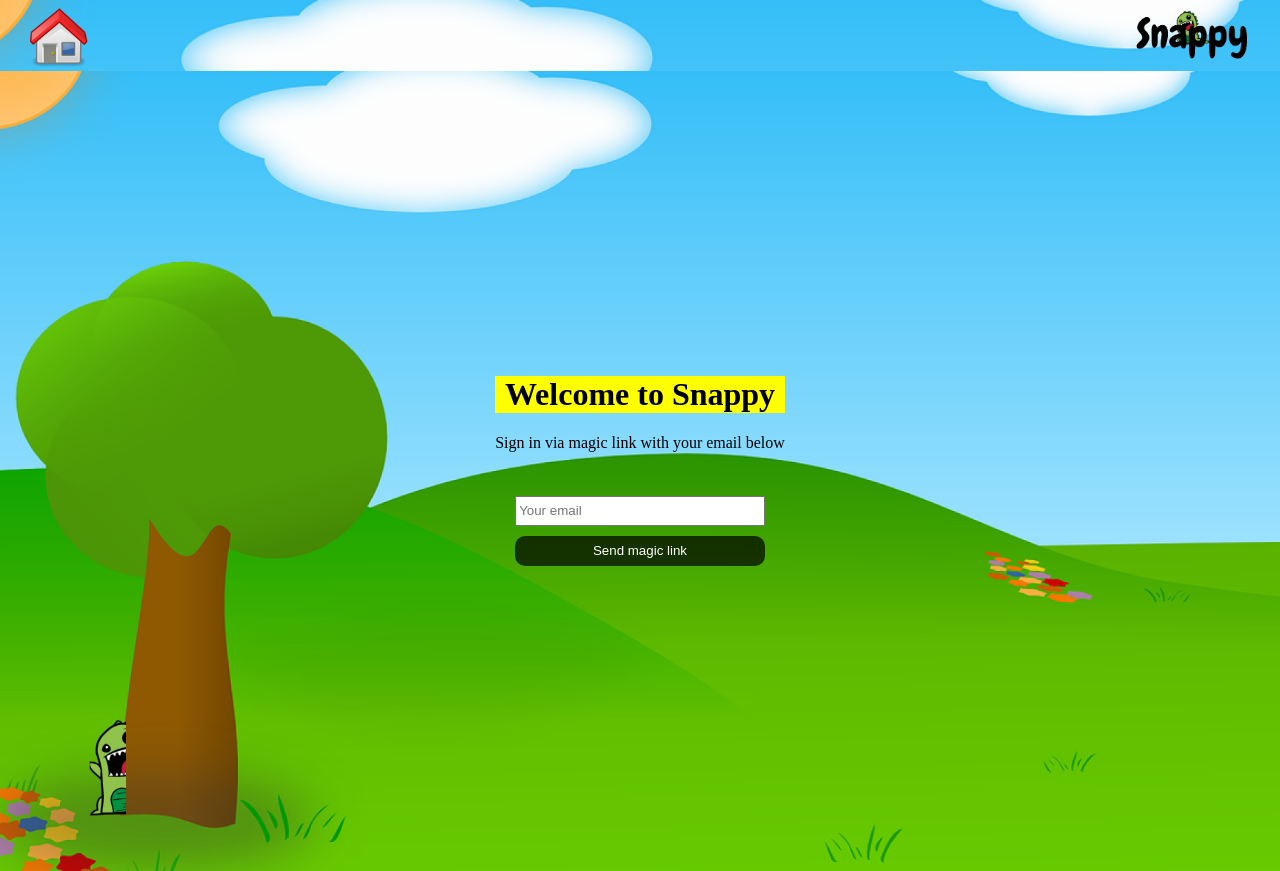
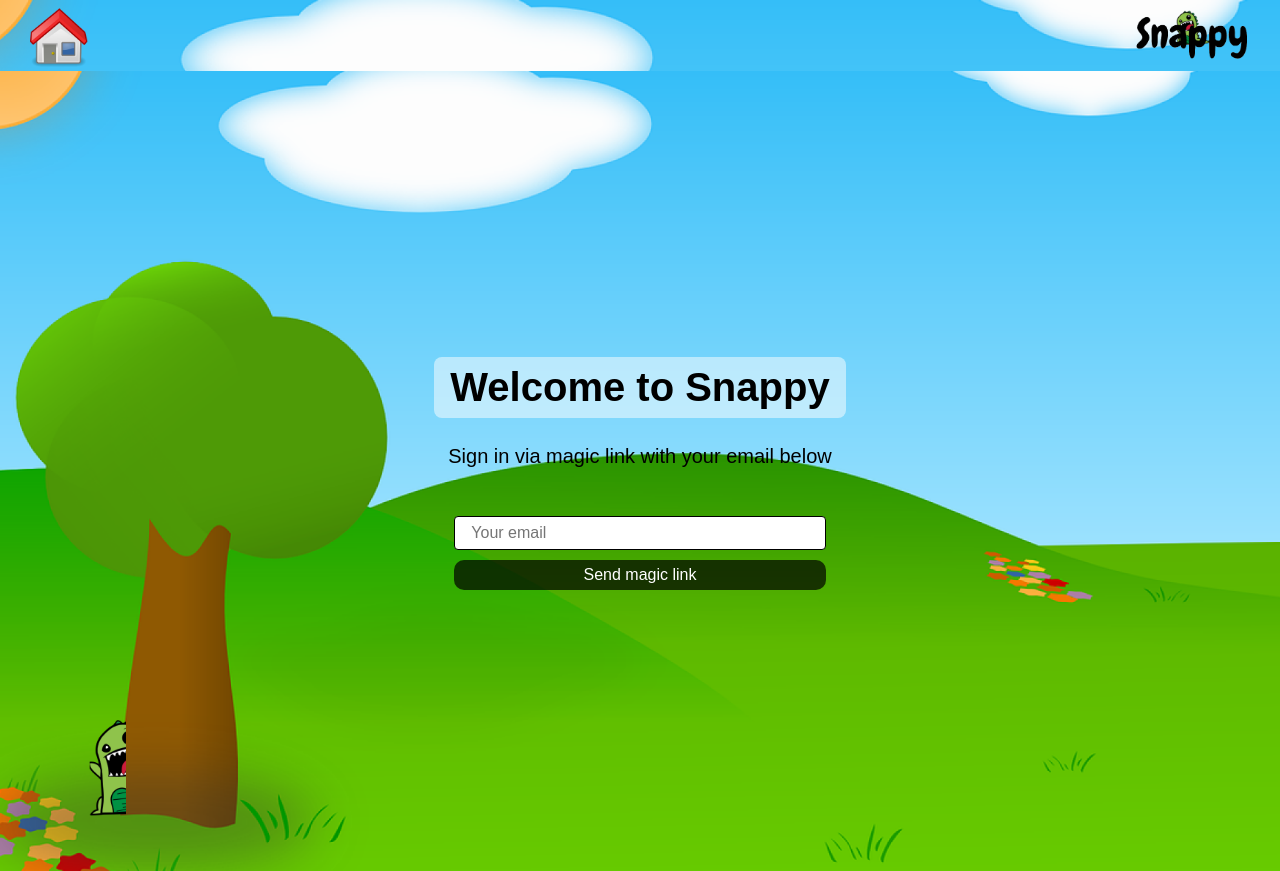
Before and after one commit to ZuzanaElt/snappy, a React (Create React App) app: page /account in a window 1280 px wide. Built offline with nearby package versions, Linux system fonts and the light colour scheme.

Commit message:
account css updated

```diff
--- a/public/index.html
+++ b/public/index.html
@@ -9,7 +9,7 @@
   <meta name="description" content="Snappy Children's game" />
   <link rel="apple-touch-icon" href="./images/dino-icon.png" />
 
-  <title>Snappy |Game</title>
+  <title>Snappy | Card Game</title>
 </head>
 
 <body>
--- a/src/scss/globals/app.scss
+++ b/src/scss/globals/app.scss
@@ -12,5 +12,5 @@ html {
 body {
   margin: 0;
   padding: 0;
-  // font-family: <add-var-here>;
+  font-family: Arial, Helvetica, sans-serif;
 }
--- a/src/scss/pages/account.scss
+++ b/src/scss/pages/account.scss
@@ -6,11 +6,11 @@
   position: relative;
   z-index: 0;
   min-height: 100vh;
-
+  font-family: Arial, Helvetica, sans-serif;
   display: flex;
   justify-content: center;
   align-items: center;
-
+  font-size: 1.25rem;
   margin-left: auto;
   margin-right: auto;
 }
@@ -46,7 +46,17 @@
   }
 }
 
+.inputAuth {
+  padding: 1rem;
+  font-family: Arial, Helvetica, sans-serif;
+  font-size: 1rem;
+  border: 1px solid black;
+  border-radius: 0.25rem;
+}
+
 .btn {
+  font-family: Arial, Helvetica, sans-serif;
+  font-size: 1rem;
   background-color: rgba(0, 0, 0, 0.7);
   color: white;
   border: none;
@@ -70,8 +80,7 @@
 .fileUpload {
   background-color: rgba(255, 166, 0, 0.6);
   text-align: center;
-  padding-top: 4px;
-  padding-bottom: 4px;
+  padding: 0.5rem 1rem;
   border-radius: 10px;
   cursor: pointer;
 }
@@ -87,3 +96,9 @@
     width: 50px;
   }
 }
+
+.header {
+  background-color: rgba(255,255,255,0.5);
+  padding: 0.5rem 1rem;
+  border-radius: 0.5rem;
+}
```
